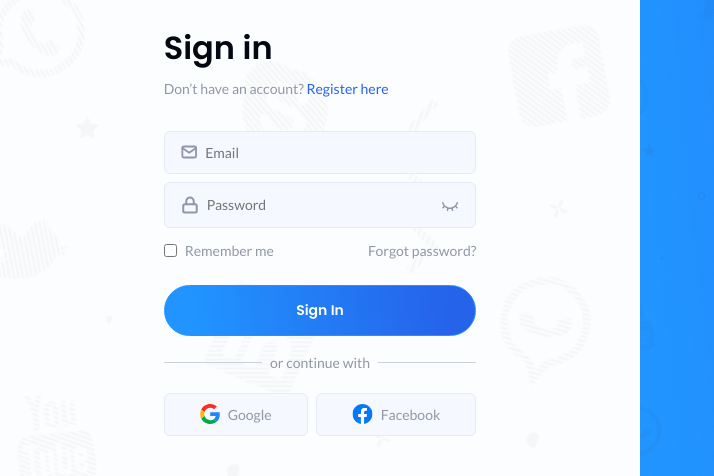
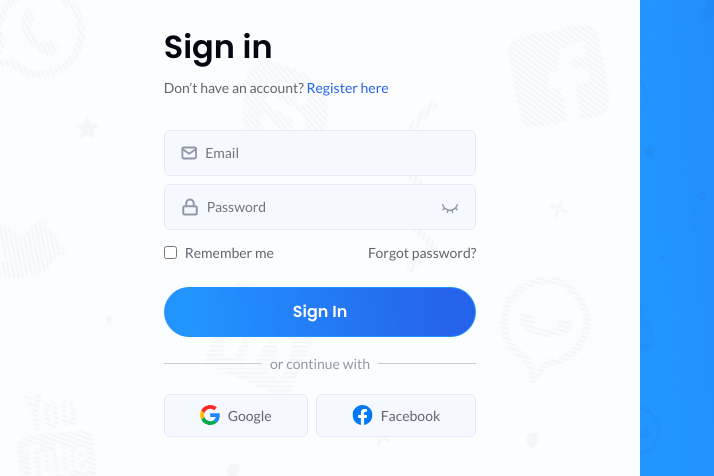
Before and after one commit to Shiv-468/Sign-In, a plain HTML site: page index.html in a window 1280 px wide. Shown: the part 220-696 px from the top of the page, 0-714 px from the left. Drawn offline with nearby package versions, Linux system fonts and the light colour scheme.

Commit message:
_final commit

```diff
--- a/assets/css/root.css
+++ b/assets/css/root.css
@@ -5,6 +5,7 @@
     --color-black:#030712;
     --color-blue:#2563EB;
     --color-gray:#9197A6;
+    --color-gray2:#62656D;
     --br-radius: #E4EAF7;
     --bg-gray:#F5F8FF;
 }
@@ -17,6 +18,9 @@
 }
 .color-gray{
     color: var(--color-gray);
+}
+.color-gray2{
+    color: var(--color-gray2);
 }
 .br-radius{
     border-color: var(--br-radius);
@@ -42,11 +46,14 @@
 .lh-135{
     line-height: 135%;
 }
-.lh-25{
+.lh-125{
     line-height: 125%;
 }
 .lh-150{
     line-height: 150%;
+}
+.lh-171{
+    line-height: 24px; /* 171.429% */
 }
 .ff-poppins{
     font-family: 'Poppins', sans-serif;
--- a/index.html
+++ b/index.html
@@ -15,13 +15,13 @@
                     <div class="d-flex flex-column">
                         <img src="./assets/images/Logo-2.png" alt="Logo-2" class="cursor-point">
                         <h2 class="ff-poppins fw-600 fs-lg lh-135 color-black mt-5">Sign in</h2>
-                        <p class="color-gray ff-lato fw-400 lh-150 fs-sm mt-2">Don’t have an account? <span class="color-blue cursor-point">Register here</span></p>
+                        <p class="color-gray2 ff-lato fw-400 lh-150 fs-sm mt-2">Don’t have an account? <span class="color-blue cursor-point">Register here</span></p>
                         <div class="email-box br-radius bg-gray d-flex align-items-center gap-2 w-340 mt-32">
                             <svg xmlns="http://www.w3.org/2000/svg" width="18" height="18" viewBox="0 0 18 18" fill="none">
                                 <path d="M3 3H15C15.825 3 16.5 3.675 16.5 4.5V13.5C16.5 14.325 15.825 15 15 15H3C2.175 15 1.5 14.325 1.5 13.5V4.5C1.5 3.675 2.175 3 3 3Z" stroke="#9197A6" style="stroke:#9197A6;stroke:color(display-p3 0.5686 0.5922 0.6510);stroke-opacity:1;" stroke-width="2" stroke-linecap="round" stroke-linejoin="round"/>
                                 <path d="M16.5 4.5L9 9.75L1.5 4.5" stroke="#9197A6" style="stroke:#9197A6;stroke:color(display-p3 0.5686 0.5922 0.6510);stroke-opacity:1;" stroke-width="2" stroke-linecap="round" stroke-linejoin="round"/>
                               </svg>
-                              <input type="email" placeholder="Email" class="bg-gray fs-sm ff-lato fw-400 lh-150 color-gray w-100" style="outline: none; border: 0;">
+                              <input type="email" placeholder="Email" class="bg-gray fs-sm ff-lato fw-400 lh-171 color-gray w-100" style="outline: none; border: 0;">
                         </div>
                         <div class="email-box br-radius bg-gray d-flex align-items-center justify-content-between w-340 mt-2">
                             <div class="d-flex align-items-center gap-2">
@@ -29,7 +29,7 @@
                                     <path d="M14.25 8.25H3.75C2.92157 8.25 2.25 8.92157 2.25 9.75V15C2.25 15.8284 2.92157 16.5 3.75 16.5H14.25C15.0784 16.5 15.75 15.8284 15.75 15V9.75C15.75 8.92157 15.0784 8.25 14.25 8.25Z" stroke="#9197A6" style="stroke:#9197A6;stroke:color(display-p3 0.5686 0.5922 0.6510);stroke-opacity:1;" stroke-width="2" stroke-linecap="round" stroke-linejoin="round"/>
                                     <path d="M5.25 8.25V5.25C5.25 4.25544 5.64509 3.30161 6.34835 2.59835C7.05161 1.89509 8.00544 1.5 9 1.5C9.99456 1.5 10.9484 1.89509 11.6517 2.59835C12.3549 3.30161 12.75 4.25544 12.75 5.25V8.25" stroke="#9197A6" style="stroke:#9197A6;stroke:color(display-p3 0.5686 0.5922 0.6510);stroke-opacity:1;" stroke-width="2" stroke-linecap="round" stroke-linejoin="round"/>
                                   </svg>
-                                  <input type="password" placeholder="Password" class="bg-gray fs-sm ff-lato fw-400 lh-150 color-gray" style="outline: none; border: 0;">
+                                  <input type="password" placeholder="Password" class="bg-gray fs-sm ff-lato fw-400 lh-171 color-gray" style="outline: none; border: 0;">
                             </div>
                             <div class="cursor-point">
                               <svg xmlns="http://www.w3.org/2000/svg" width="18" height="18" viewBox="0 0 18 18" fill="none">
@@ -40,11 +40,11 @@
                         <div class="d-flex align-items-center justify-content-between w-340 mt-12">
                             <div class="d-flex align-items-center gap-2">
                                 <input type="checkbox">
-                                <p class="ff-lato fs-sm lh-150 color-gray fw-400">Remember me</p>
+                                <p class="ff-lato fs-sm lh-150 color-gray2 fw-400">Remember me</p>
                             </div>
-                            <p class="ff-lato fs-sm lh-150 color-gray fw-400 cursor-point">Forgot password?</p>
+                            <p class="ff-lato fs-sm lh-150 color-gray2 fw-400 cursor-point">Forgot password?</p>
                         </div>
-                        <button class="sign-btn fs-sm ff-poppins lh-125 w-340 mt-4">Sign In</button>
+                        <button class="sign-btn fs-md ff-poppins lh-125 w-340 mt-4">Sign In</button>
                         <div class="d-flex mt-3 align-items-center">
                             <div class="line"></div>
                             <p class="ff-lato fs-sm lh-150 color-gray fw-400 mx-2 text-nowrap">or continue with</p>
@@ -58,7 +58,7 @@
                                     <path d="M4.51111 11.9777C4.30001 11.3555 4.17783 10.6888 4.17783 9.99995C4.17783 9.31102 4.30001 8.64438 4.50001 8.02217L4.49442 7.88966L1.36897 5.4624L1.26671 5.51104C0.588964 6.86661 0.200073 8.38885 0.200073 9.99995C0.200073 11.611 0.588964 13.1332 1.26671 14.4888L4.51111 11.9777Z" fill="#FBBC05" style="fill:#FBBC05;fill:color(display-p3 0.9843 0.7373 0.0196);fill-opacity:1;"/>
                                     <path d="M10.2002 3.86662C12.0779 3.86662 13.3446 4.67772 14.0668 5.35554L16.889 2.59998C15.1557 0.988887 12.9002 0 10.2002 0C6.28909 0 2.91132 2.24441 1.26691 5.51103L4.50021 8.02216C5.31138 5.61107 7.5558 3.86662 10.2002 3.86662Z" fill="#EB4335" style="fill:#EB4335;fill:color(display-p3 0.9216 0.2627 0.2078);fill-opacity:1;"/>
                                   </svg>
-                                  <p class="ff-lato fs-sm lh-150 color-gray fw-400">Google</p>
+                                  <p class="ff-lato fs-sm lh-150 color-gray2 fw-400">Google</p>
                             </button>
                             <button class="google-btn br-radius bg-gray d-flex gap-2 justify-content-center">
                                 <svg xmlns="http://www.w3.org/2000/svg" width="21" height="20" viewBox="0 0 21 20" fill="none">
@@ -72,7 +72,7 @@
                                       </clipPath>
                                     </defs>
                                   </svg>
-                                  <p class="ff-lato fs-sm lh-150 color-gray fw-400">Facebook</p>
+                                  <p class="ff-lato fs-sm lh-150 color-gray2 fw-400">Facebook</p>
                             </button>
                         </div>
                     </div>
```
